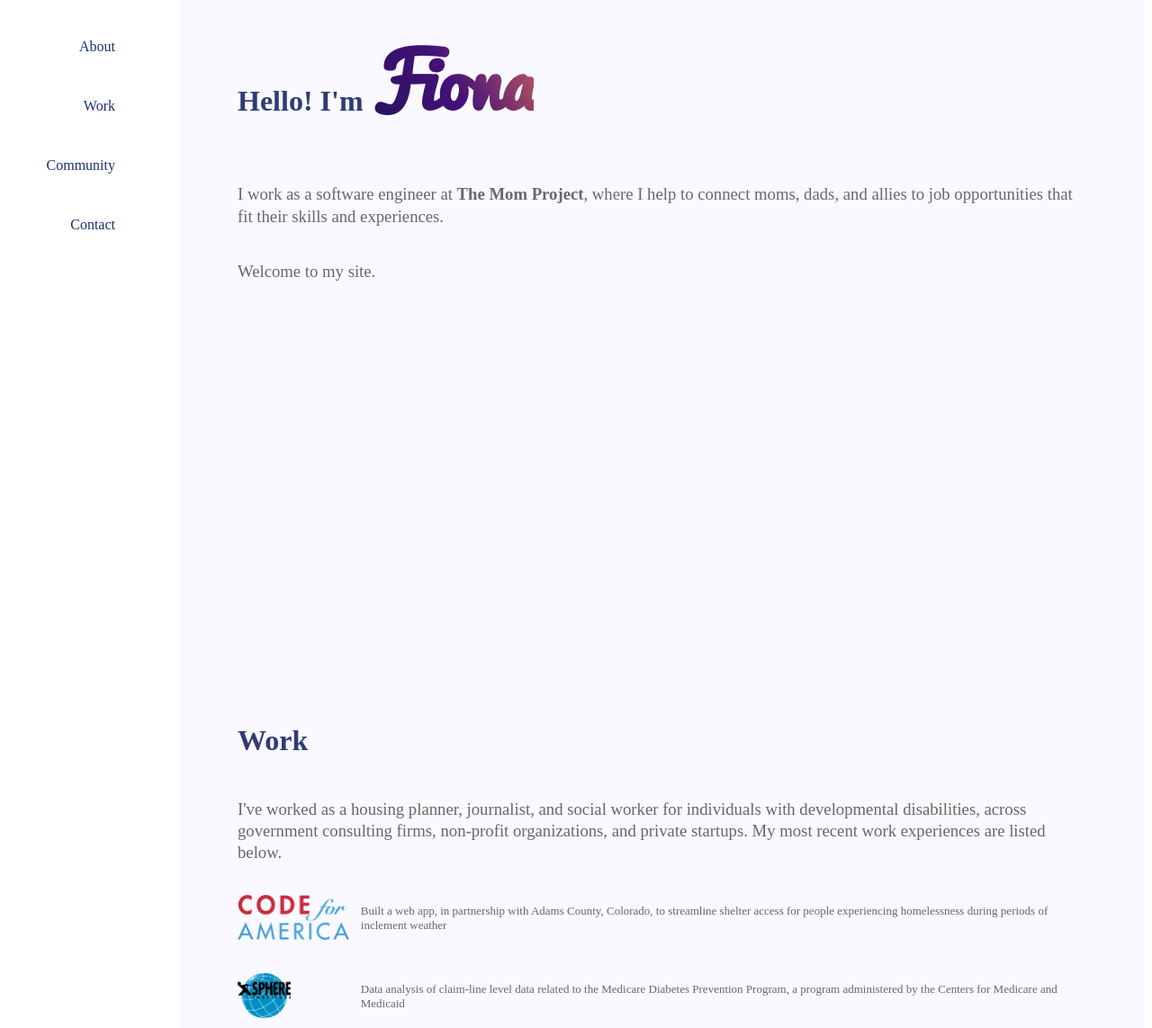
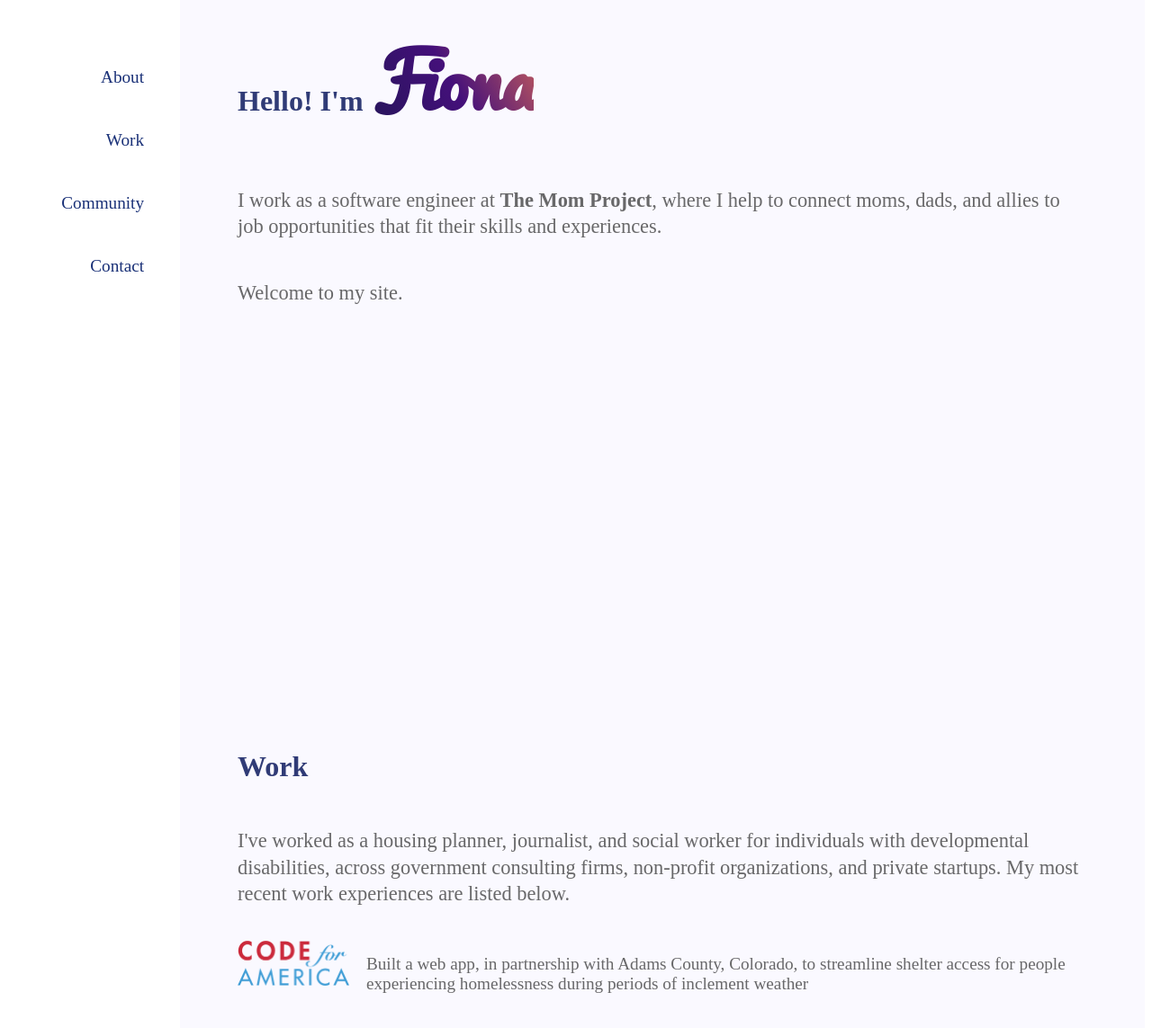
Before and after one commit to fionatagious/fionatagious.github.io, a plain HTML site: page index.html in a window 1280 px wide. Shown: the part 165-1308 px from the top of the page at 90% size. Drawn offline with Linux system fonts and the light colour scheme.

Commit message:
font sizes; padding

```diff
--- a/styles.css
+++ b/styles.css
@@ -35,7 +35,7 @@
 
 h1 {
   color: #303b76;
-  font-family: "pacifico";
+  font-family: "Pacifico";
   margin-top: 1rem;
   margin-bottom: 0;
 }
@@ -44,13 +44,13 @@ h2 {
   font-family: "san-serif";
   color: #303b76;
   line-height: normal;
-  font-size: xx-large;
+  font-size: 2rem;
   margin-top: 0;
 }
 
 h3 {
   font-family: "san-serif";
-  /* font-size: 1rem; */
+  font-size: 1.4rem;
   font-weight: normal;
   line-height: 1.3;
   color: rgba(55, 55, 55, 0.75);
@@ -82,7 +82,7 @@ a:active {
 p {
   color: rgba(55, 55, 55, 0.75);
   font-family: "san-serif";
-  font-size: small;
+  font-size: 1.2rem;
   margin-left: 1em;
   margin-top: 0;
   padding-top: 0.75em;
@@ -93,7 +93,7 @@ p {
 }
 
 #navbar {
-  padding-top: 10em;
+  padding-top: 12em;
   background-color: #ffffff;
   cursor: default;
   height: 100vh;
@@ -103,14 +103,14 @@ p {
   overflow-y: auto;
   position: fixed;
   text-align: right;
-  width: 8rem;
+  width: 10rem;
   z-index: 1000;
 }
 
 #navbar li {
   list-style: none;
   cursor: pointer;
-  font-size: 1rem;
+  font-size: 1.2rem;
   color: rgb(25, 48, 119);
   margin-top: 3rem;
   background-color: white;
@@ -216,7 +216,7 @@ p {
 }
 
 #contact li {
-  font-size: small;
+  font-size: 1.2rem;
   color: rgba(55, 55, 55, 0.75);
 }
 
```
